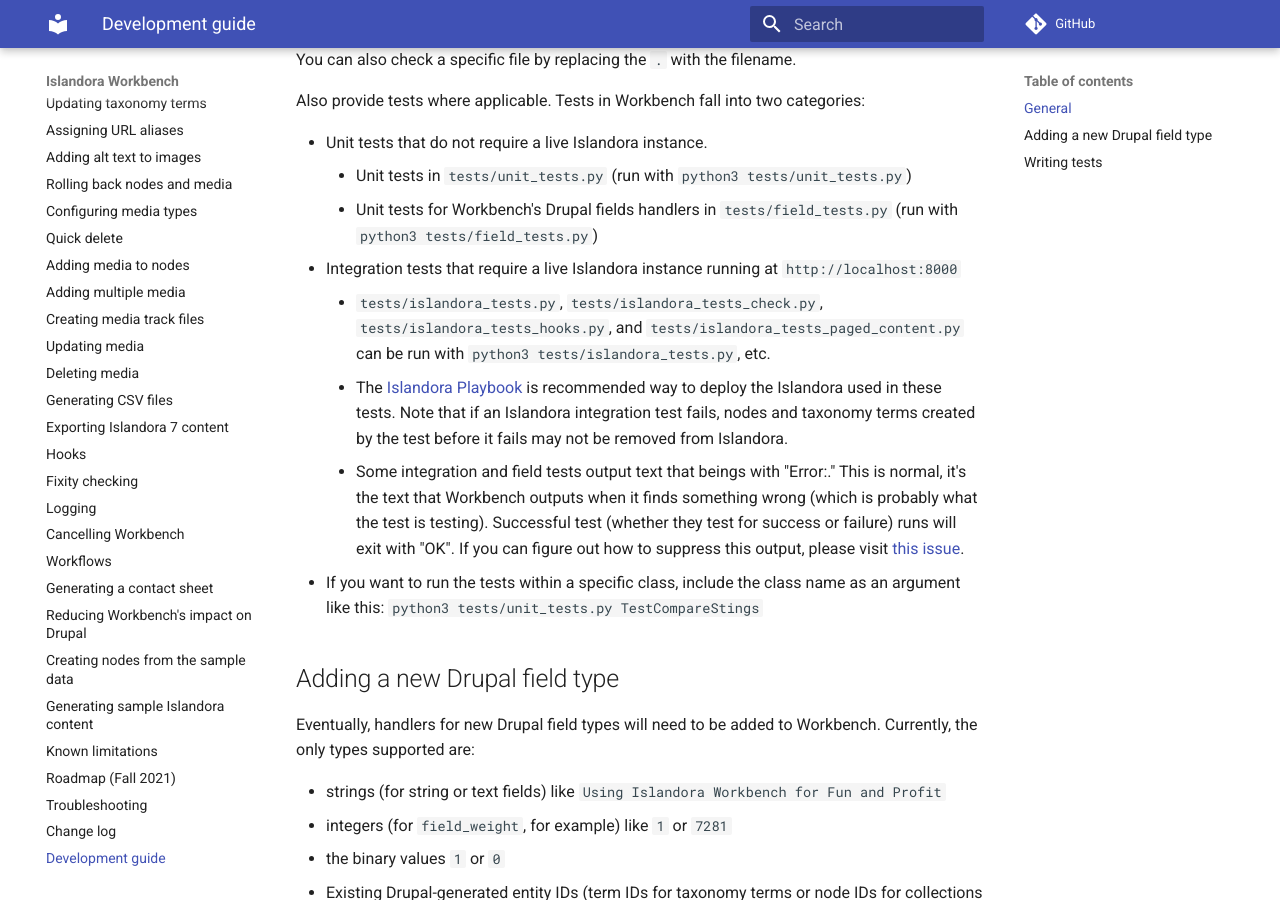
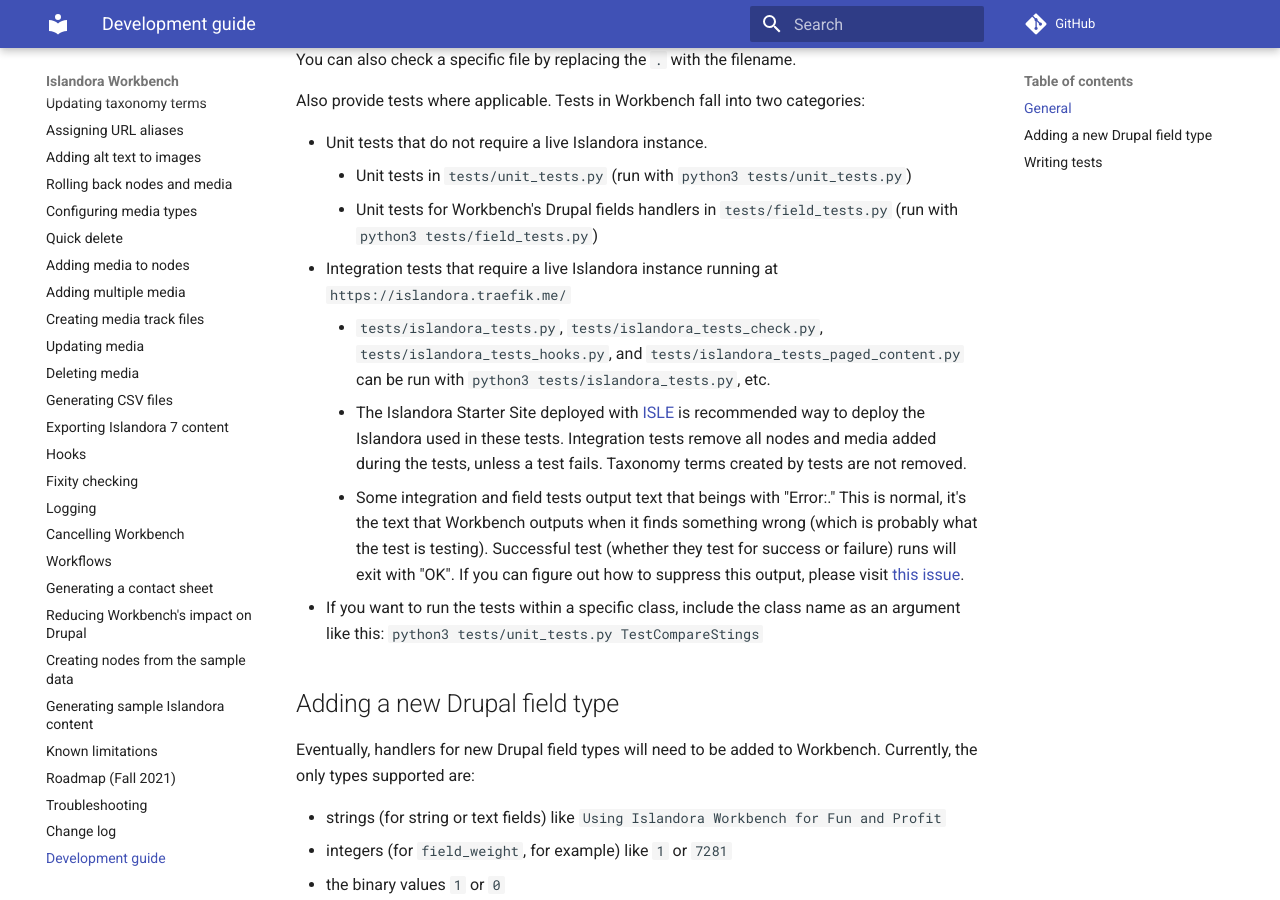
Before and after one commit to mjordan/islandora_workbench_docs, an MkDocs documentation site: the page built from docs/development_guide.md, in a window 1280 px wide and 900 px high, scrolled down 400 px. Built offline with MkDocs 1.6.1 and Material for MkDocs 9.7.7, drawn with Linux system fonts in a browser that asks for light colours; comment, search, counter and statistics services are not loaded.

Commit message:
Updated the Development Guide page to reflect updates to integration tests.

```diff
--- a/docs/development_guide.md
+++ b/docs/development_guide.md
@@ -15,9 +15,9 @@
 * Unit tests that do not require a live Islandora instance.
     * Unit tests in `tests/unit_tests.py` (run with `python3 tests/unit_tests.py`)
     * Unit tests for Workbench's Drupal fields handlers in `tests/field_tests.py` (run with `python3 tests/field_tests.py`)
-* Integration tests that require a live Islandora instance running at `http://localhost:8000`
+* Integration tests that require a live Islandora instance running at `https://islandora.traefik.me/`
     * `tests/islandora_tests.py`, `tests/islandora_tests_check.py`,  `tests/islandora_tests_hooks.py`, and `tests/islandora_tests_paged_content.py` can be run with `python3 tests/islandora_tests.py`, etc.
-    * The [Islandora Playbook](https://github.com/Islandora-Devops/islandora-playbook) is recommended way to deploy the Islandora used in these tests. Note that if an Islandora integration test fails, nodes and taxonomy terms created by the test before it fails may not be removed from Islandora.
+    * The Islandora Starter Site deployed with [ISLE](https://github.com/Islandora-Devops/isle-dc) is recommended way to deploy the Islandora used in these tests. Integration tests remove all nodes and media added during the tests, unless a test fails. Taxonomy terms created by tests are not removed.
     * Some integration and field tests output text that beings with "Error:." This is normal, it's the text that Workbench outputs when it finds something wrong (which is probably what the test is testing). Successful test (whether they test for success or failure) runs will exit with "OK". If you can figure out how to suppress this output, please visit [this issue](https://github.com/mjordan/islandora_workbench/issues/160).
 * If you want to run the tests within a specific class, include the class name as an argument like this: `python3 tests/unit_tests.py TestCompareStings`
 
```
Also changed, not shown: docs/changelog.md (+1 -0 lines).
